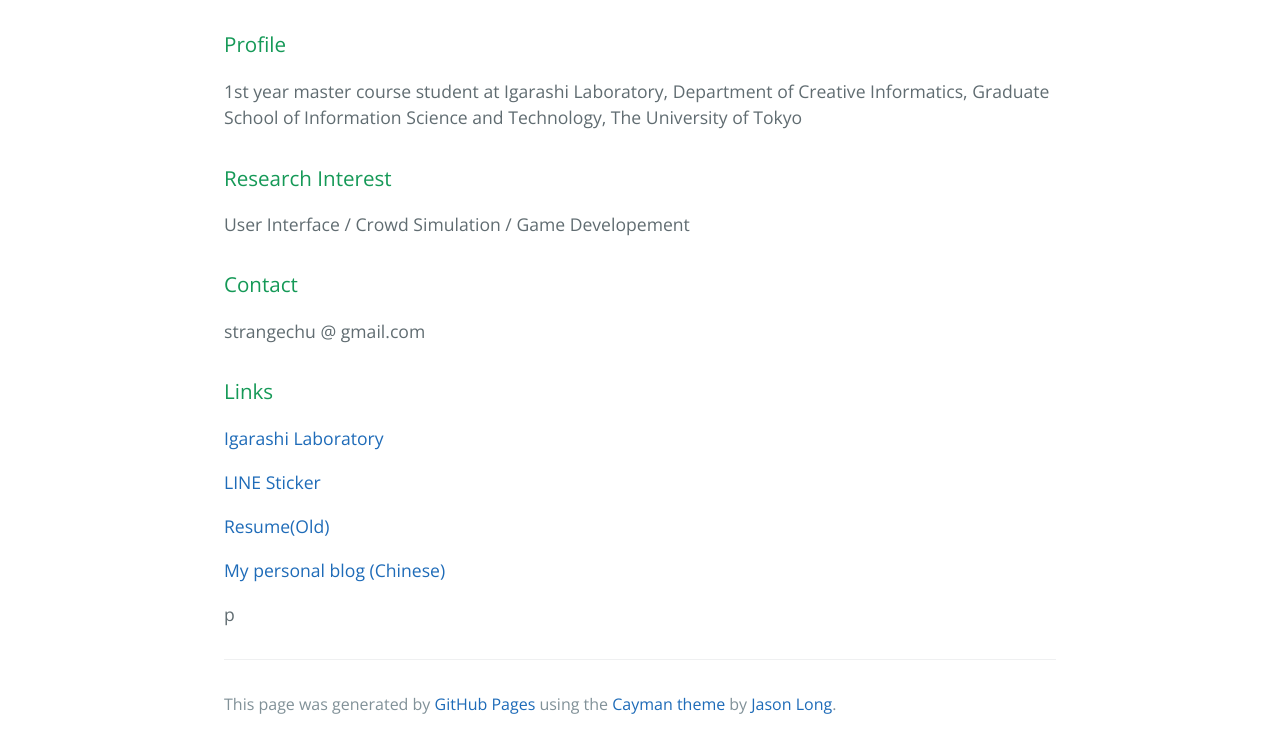
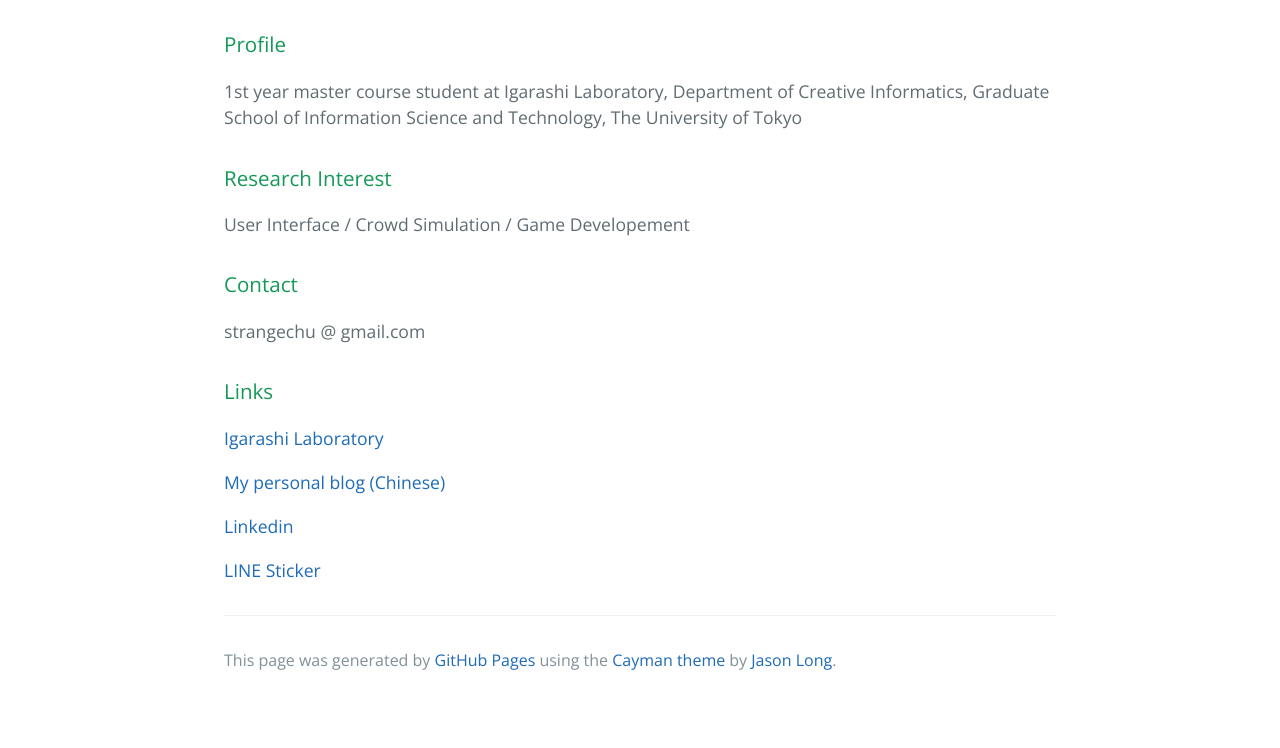
Before and after one commit to strangechu/strangechu.github.io, a plain HTML site: page index.html in a window 1280 px wide. Shown: the part 334-1082 px from the top of the page. After the commit the page ends 1038 px from the top, so only its background shows below. Drawn offline with nearby package versions, Linux system fonts and the light colour scheme.

Commit message:
Update index.html, add linkedin

```diff
--- a/index.html
+++ b/index.html
@@ -38,9 +38,9 @@
       <p>strangechu @ gmail.com</p>
       <h3 id="links">Links</h3>
       <p><a href = "http://www-ui.is.s.u-tokyo.ac.jp/">Igarashi Laboratory</a></p>
+      <p><a href = "https://strangechu.com/">My personal blog (Chinese)</a></p>
+      <p><a href = "https://www.linkedin.com/in/che-an-lin-5099a3111/">Linkedin</a></p>
       <p><a href = "https://store.line.me/stickershop/product/1288484/">LINE Sticker</a></p>
-      <p><a href = "https://drive.google.com/file/d/0B9ooMLT3alC-cl9KU0h6M3lNMFpsTXhEeTJSTWZqVzJqUTM0/view?usp=sharing">Resume(Old)</a></p>
-      <p><a href = "https://strangechu.com/">My personal blog (Chinese)</a></p>p
       <footer class="site-footer">
 
         <span class="site-footer-credits">This page was generated by <a href="https://pages.github.com">GitHub Pages</a> using the <a href="https://github.com/jasonlong/cayman-theme">Cayman theme</a> by <a href="https://twitter.com/jasonlong">Jason Long</a>.</span>
```
